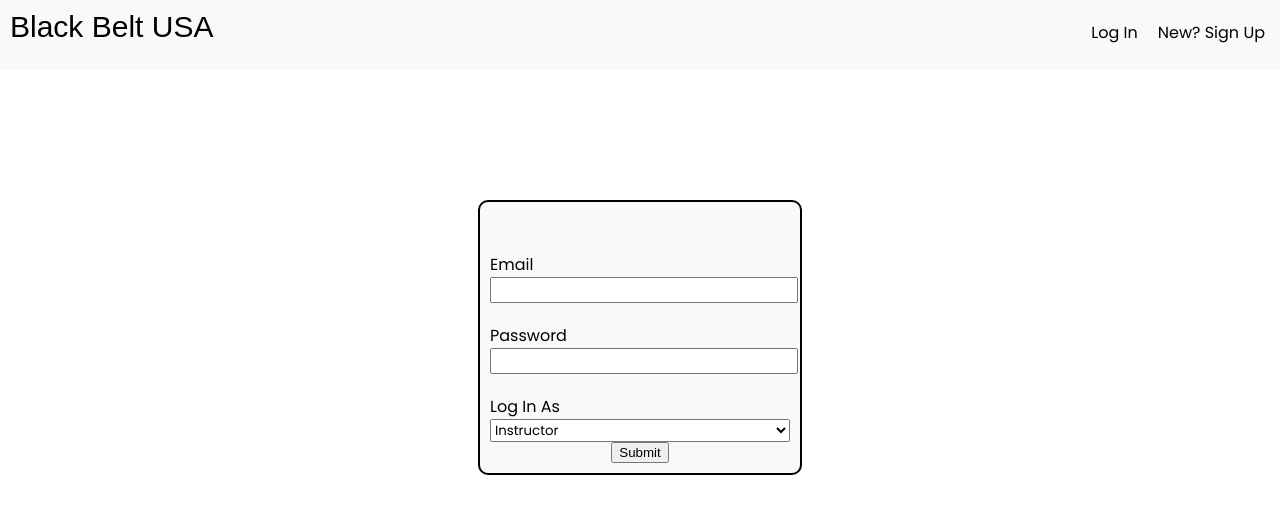
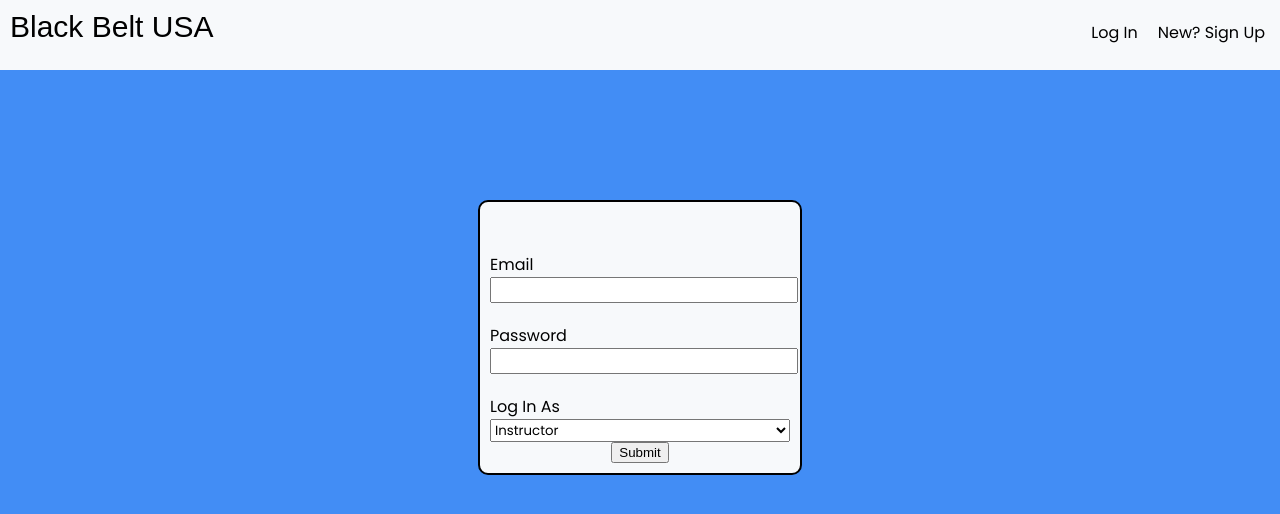
Before and after one commit to markkang98/bbusa-attendance-react, a React app: page /login in a window 1280 px wide. Shown: the top 514 px of the page. Built offline with nearby package versions, Linux system fonts and the light colour scheme.

Commit message:
login css

```diff
--- a/src/view/login/login.css
+++ b/src/view/login/login.css
@@ -1,3 +1,3 @@
 #main{
-
+   background-color: #428df5;
 }
```
